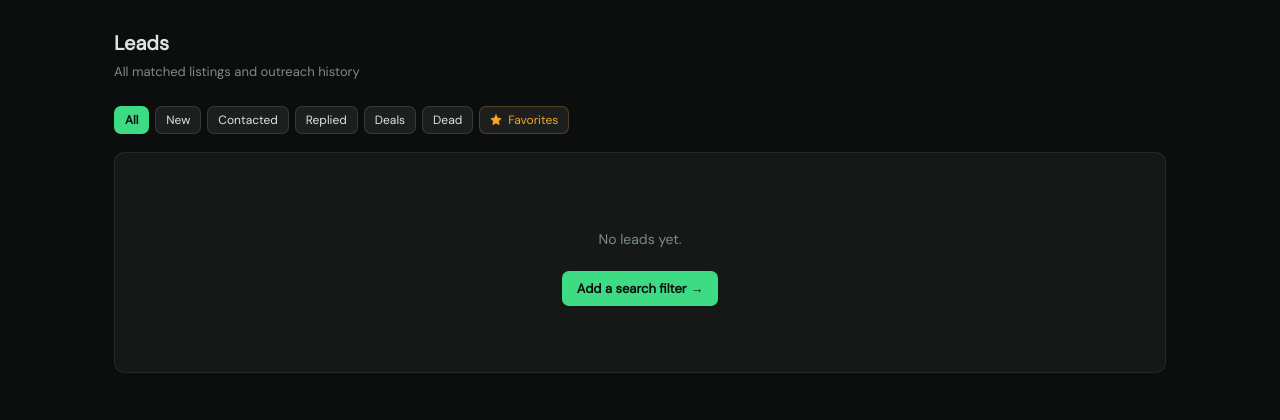
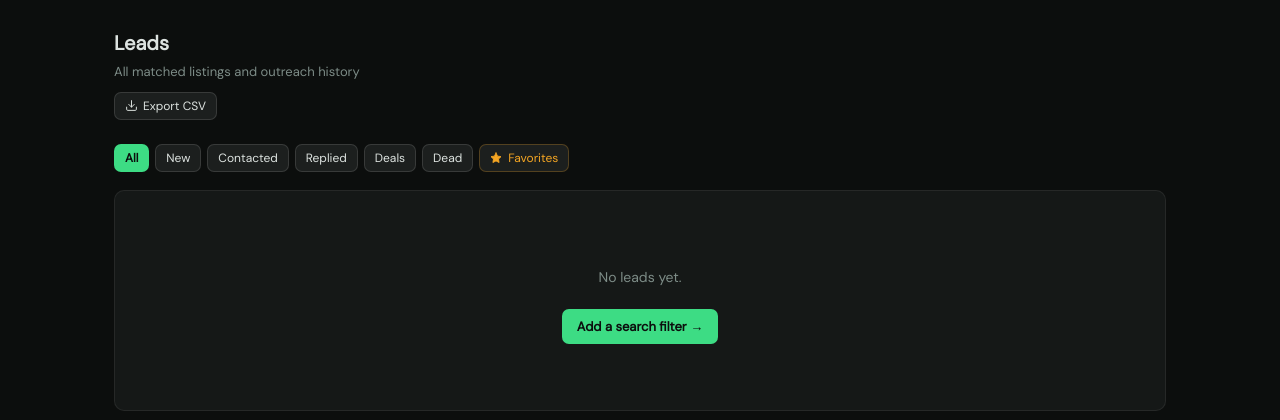
Before and after one commit to chazholbrook3/dealfinder, a Flask app: page /leads in a window 1280 px wide. Shown: the part 52-472 px from the top of the page. Run offline with Flask 3, Linux system fonts and the light colour scheme; data that the repository does not hold is empty.

Commit message:
feat: add CSV export for leads
Adds GET /leads/export.csv route returning all non-hidden clean leads
with vehicle, price, tier, status, location, mileage, and found date.
Export CSV button added to Leads page header.

Co-Authored-By: Claude Sonnet 4.6 <noreply@anthropic.com>

```diff
--- a/app.py
+++ b/app.py
@@ -160,6 +160,35 @@ def leads_page():
                            hidden_leads=hidden_leads)
 
 
+@app.route("/leads/export.csv")
+def export_leads_csv():
+    import csv, io
+    from flask import Response
+    leads = (Lead.query
+             .filter(Lead.title_unknown == False)
+             .filter(Lead.status != "hidden")
+             .order_by(Lead.found_at.desc())
+             .all())
+    buf = io.StringIO()
+    w = csv.writer(buf)
+    w.writerow(["Vehicle", "Price", "Tier", "Status", "Location", "Mileage", "Found"])
+    for l in leads:
+        w.writerow([
+            l.title or "",
+            l.price or "",
+            l.deal_label or "",
+            l.status or "",
+            l.location or "",
+            l.mileage or "",
+            l.found_at.strftime("%Y-%m-%d %H:%M") if l.found_at else "",
+        ])
+    return Response(
+        buf.getvalue(),
+        mimetype="text/csv",
+        headers={"Content-Disposition": "attachment; filename=leads.csv"},
+    )
+
+
 @app.route("/lead/<int:lead_id>")
 def lead_detail(lead_id):
     lead = Lead.query.get_or_404(lead_id)
--- a/templates/leads.html
+++ b/templates/leads.html
@@ -5,6 +5,12 @@
 <div class="page-header">
   <h1>Leads</h1>
   <p>All matched listings and outreach history</p>
+  <div style="margin-top:10px">
+    <a href="/leads/export.csv" class="btn btn-sm" style="display:inline-flex;align-items:center;gap:5px">
+      <svg width="13" height="13" viewBox="0 0 24 24" fill="none" stroke="currentColor" stroke-width="1.8" stroke-linecap="round" stroke-linejoin="round"><path d="M21 15v4a2 2 0 01-2 2H5a2 2 0 01-2-2v-4"/><polyline points="7 10 12 15 17 10"/><line x1="12" y1="15" x2="12" y2="3"/></svg>
+      Export CSV
+    </a>
+  </div>
 </div>
 
 <!-- Filter tabs -->
```
